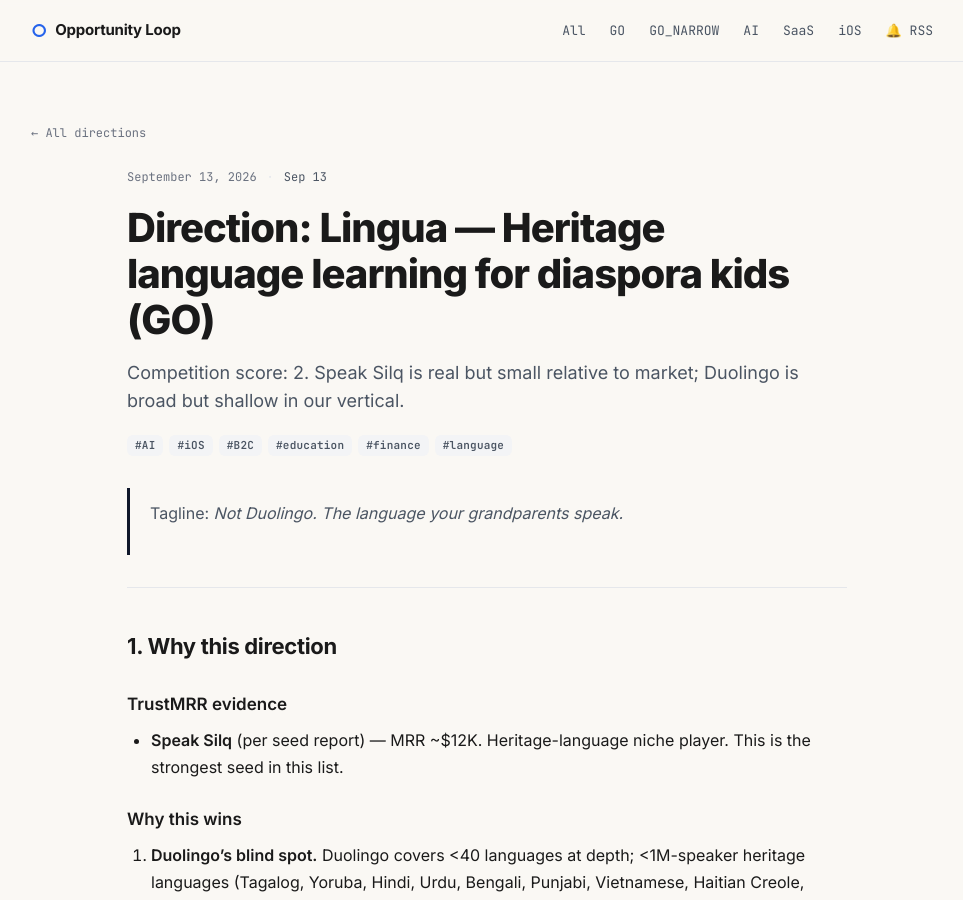
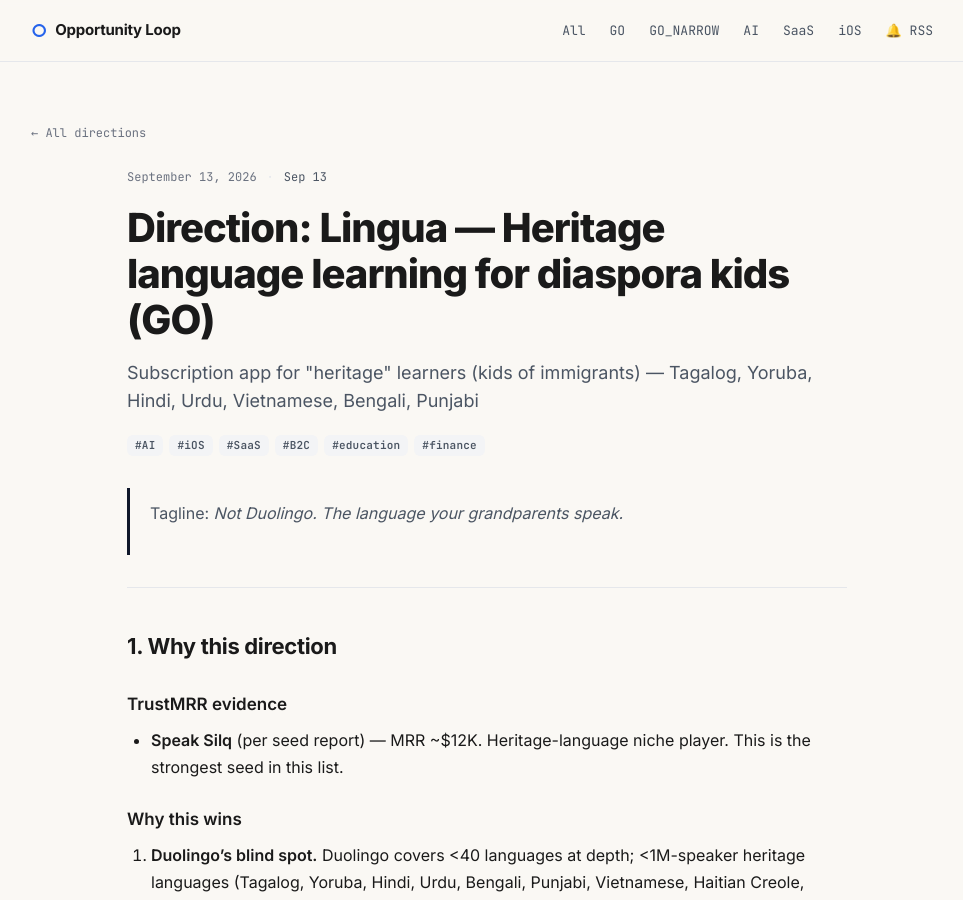
Before and after one commit to flyfoxCI/opportunity-loop, a Jekyll site: the page built from docs/directions/lingua-heritage-small-lang.md, in a window 1280 px wide and 900 px high. Shown: the whole window, without its empty margins (153-1116 px from the left). Built offline with Jekyll 4.4.1, drawn with Linux system fonts in a browser that asks for light colours.

Commit message:
weekly: 2026-09-13_035134 — 5 selectables

```diff
--- a/docs/directions/lingua-heritage-small-lang.md
+++ b/docs/directions/lingua-heritage-small-lang.md
@@ -9,11 +9,11 @@ permalink: /directions/lingua-heritage-small-lang.html
 tags:
   - "AI"
   - "iOS"
+  - "SaaS"
   - "B2C"
   - "education"
   - "finance"
-  - "language"
-excerpt: "Competition score: 2. Speak Silq is real but small relative to market; Duolingo is broad but shallow in our vertical."
+excerpt: "Subscription app for \"heritage\" learners (kids of immigrants) — Tagalog, Yoruba, Hindi, Urdu, Vietnamese, Bengali, Punjabi"
 ---
 
 > Tagline: *Not Duolingo. The language your grandparents speak.*
--- a/docs/feed.xml
+++ b/docs/feed.xml
@@ -6,7 +6,7 @@
     <description>Weekly TrustMRR startup direction radar — 3–5 selectable direction packages every Monday morning (Beijing time). $10K MRR · 14d MVP · ≤$300/30d marketing.</description>
     <atom:link href="https://flyfoxci.github.io/opportunity-loop/feed.xml" rel="self" type="application/rss+xml" />
     <language>en-us</language>
-    <lastBuildDate>Sun, 13 Sep 2026 06:12:02 +0000</lastBuildDate>
+    <lastBuildDate>Sun, 13 Sep 2026 06:14:31 +0000</lastBuildDate>
     <generator>opportunity-loop action</generator>
   <item>
     <title>Direction: Amen — Faith / Religion AI co-pilot (GO)</title>
--- a/docs/runs/2026-09-13_035134/index.html
+++ b/docs/runs/2026-09-13_035134/index.html
@@ -59,10 +59,10 @@ selectables:
     tags:
       - "AI"
       - "iOS"
+      - "SaaS"
       - "B2C"
       - "education"
       - "finance"
-      - "language"
     url: /directions/lingua-heritage-small-lang.html
   - rank: 5
     slug: "plothaus-3d-pen-plot"
```
Also changed, not shown: docs/directions/amen-faith-ai.md (+1 -1 lines), docs/directions/jobradar-contractor-ai.md (+1 -1 lines), docs/directions/plothaus-3d-pen-plot.md (+1 -1 lines), docs/directions/whitelabel-vertical-saas.md (+1 -1 lines).
